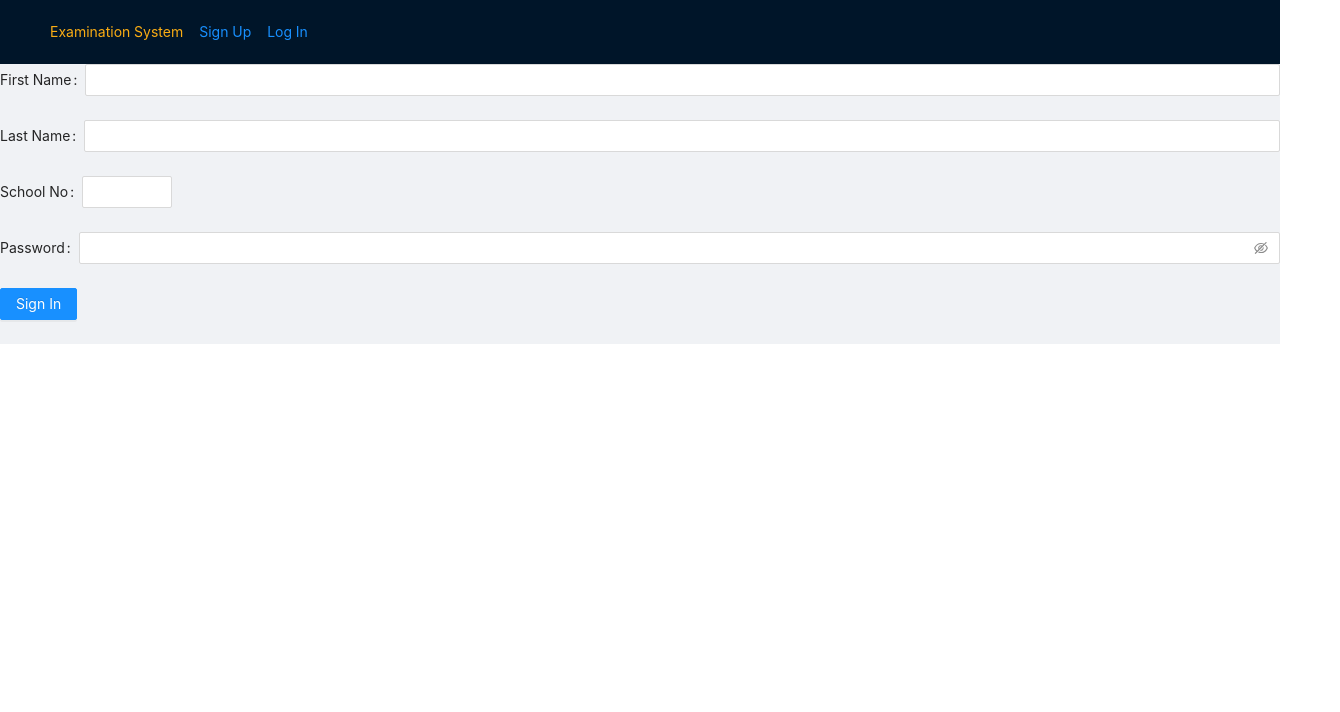
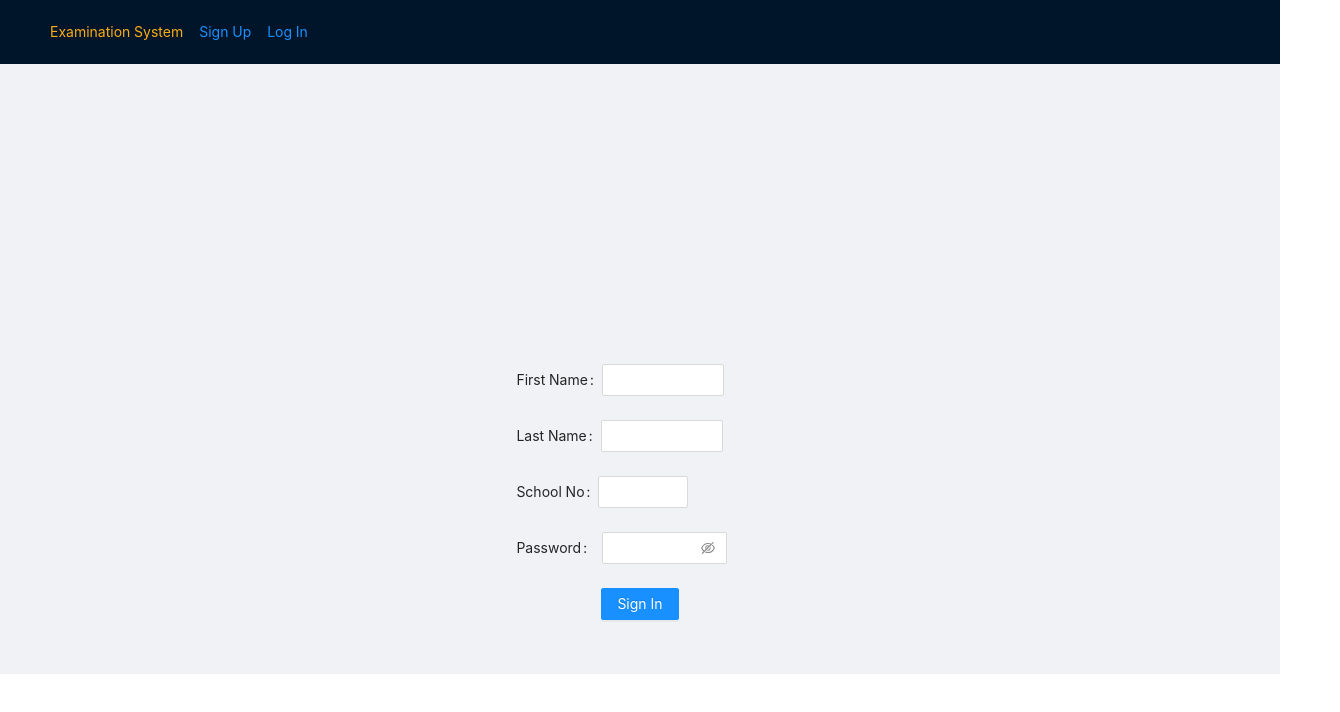
Before and after one commit to thelastcodebendergirl/ExaminationSystem, a React (Create React App) app in the folder examination-app/: page /register in a window 1280 px wide. Shown: the top 712 px of the page, 1340 px wide, since content can reach past the window. Built offline with nearby package versions, Linux system fonts and the light colour scheme.

Commit message:
Login, Register Page

```diff
--- a/examination-app/src/react/pages/Login.js
+++ b/examination-app/src/react/pages/Login.js
@@ -4,6 +4,8 @@ import { Form, Input, Button, Layout, Typography, Space } from 'antd';
 import { Link } from 'react-router-dom';
 import Navbar from '../componentts/Navbar';
 import DashboardMenu from './Dashboard';
+import './login.css';
+import SizeContext from 'antd/lib/config-provider/SizeContext';
 const { Header, Content, Sider } = Layout;
 
 const Login = (props) => {
@@ -21,17 +23,17 @@ const Login = (props) => {
 		<>
 			<Layout>
 				<Header>
-					<Navbar />
+					<Navbar/>
 				</Header>
-				<Content>
+				<Content className="loginmeto">
 					<Form
 						onFinish={onFinish}
 						onFinishFailed={onFinishFailed}
 						name='login'
 					>
-						<Form.Item label={'User No'} name='userNo' fieldKey='userNo'>
-							<Input
-								placeholder={'please enter your school number'}
+						<Form.Item style={{marginLeft:"20%"}} label={'User No'} name='userNo' fieldKey='userNo'>
+							<Input style={{width:"48%", marginLeft:"12px"}}
+								placeholder={'Please enter your school number'}
 								value={userNo}
 								onChange={(e) => setUserNo(e.target.value)}
 								rules={[
@@ -41,15 +43,15 @@ const Login = (props) => {
 								]}
 							/>
 						</Form.Item>
-						<Form.Item label={'Password'} name='password' fieldKey='password'>
-							<Input.Password
+						<Form.Item style={{marginLeft:"20%"}} label={'Password'} name='password' fieldKey='password'>
+							<Input.Password style={{width:"50%"}}
 								type='password'
 								value={password}
 								onChange={(e) => setPassword(e.target.value)}
 								placeholder='Please enter your password'
 							/>
 						</Form.Item>
-						<Form.Item>
+						<Form.Item style={{textAlign:"center"}}>
 							<Link to={'/dashboard'}>
 								<Button type='primary' htmlType='submit' onClick={onFinish}>
 									Login
--- a/examination-app/src/react/pages/Register.js
+++ b/examination-app/src/react/pages/Register.js
@@ -43,37 +43,38 @@ const Register = () => {
 				<Header>
 					<Navbar />
 				</Header>
-				<Content>
-					<Form
+				<Content className="loginmeto">
+					<Form style={{width:"50%"}}
 						name='register'
 						onFinish={onFinish}
 						onFinishFailed={onFinishFailed}
+						style={{fontSize:"20px"}}
 					>
-						<Form.Item
+						<Form.Item style={{marginLeft:"20%"}}
 							fieldKey='firstname'
 							label={'First Name'}
 							rules={[
 								{ required: true, message: 'Please input your first name!' },
 							]}
 						>
-							<Input
+							<Input style={{width:"50%"}}
 								value={firstname}
 								onChange={(e) => setfirstname(e.target.value)}
 							></Input>
 						</Form.Item>
-						<Form.Item
+						<Form.Item style={{marginLeft:"20%"}}
 							label={'Last Name'}
 							fieldKey='lastname'
 							rules={[
 								{ required: true, message: 'Please input your last name!' },
 							]}
 						>
-							<Input
+							<Input style={{width:"50%"}}
 								value={lastname}
 								onChange={(e) => setlastname(e.target.value)}
 							></Input>
 						</Form.Item>
-						<Form.Item
+						<Form.Item style={{marginLeft:"20%", width:"200%"}}
 							label={'School No'}
 							fieldKey='user_id'
 							rules={[
@@ -82,17 +83,17 @@ const Register = () => {
 						>
 							<InputNumber onChange={onChangeUser_id}></InputNumber>
 						</Form.Item>
-						<Form.Item
+						<Form.Item style={{marginLeft:"20%"}}
 							fieldKey='password'
 							label={'Password'}
 							rules={[{ required: true, message: 'Please input password!' }]}
 						>
-							<Input.Password
+							<Input.Password style={{width:"50%", marginLeft:"7px"}}
 								value={password}
 								onChange={(e) => setpassword(e.target.value)}
 							></Input.Password>
 						</Form.Item>
-						<Form.Item>
+						<Form.Item style={{textAlign:"center"}}>
 							<Link to='/login'>
 								<Button type='primary' htmlType='submit' onClick={onClick}>
 									Sign In
--- /dev/null
+++ b/examination-app/src/react/pages/login.css
@@ -0,0 +1,11 @@
+.loginmeto{
+    margin-top: 250px;
+    background-color: #f0f2f5;
+    margin-left: 30%;
+    margin-right: 30%;
+    padding-top: 50px;
+    padding-bottom: 30px;
+    padding-left: 50px;
+    padding-right: 50px;
+    border-radius: 10px;
+}
```
Also changed, not shown: examination-app/src/index.css (line endings or trailing spaces), 1 other file (tests, documents, lock files or other folders).
